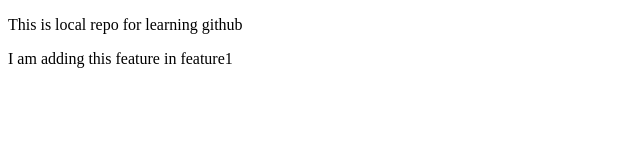
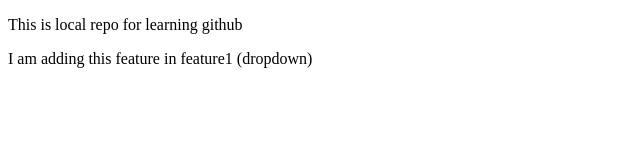
Before and after one commit to Amlan05/LocalRepo, a plain HTML site: page LocalRepo/index.html in a window 1280 px wide. Shown: the full height of the page, 0-640 px from the left. Drawn offline with Linux system fonts and the light colour scheme.

```diff
--- a/LocalRepo/index.html
+++ b/LocalRepo/index.html
@@ -8,6 +8,6 @@
 <body>
     <p>This is local repo for learning github
     </p>
-    <p>I am adding this feature in feature1</p>
+    <p>I am adding this feature in feature1 (dropdown)</p>
 </body>
 </html>
```
